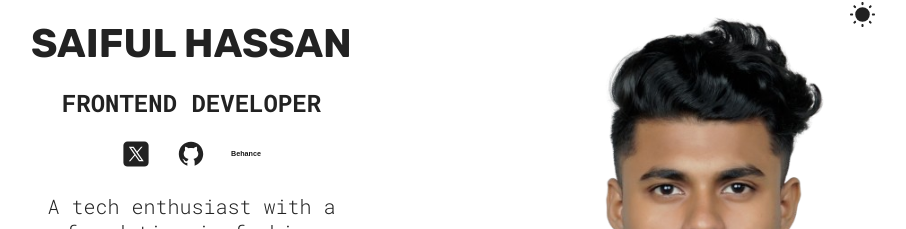
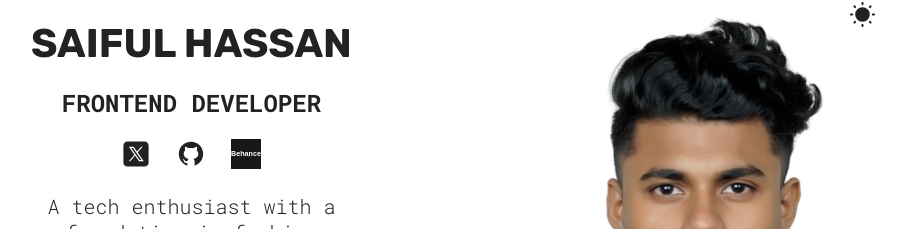
Before and after one commit to sayful-hassan/SAIFUL_HASSAN, a React (Vite) app: page / in a window 1280 px wide. Shown: the part 168-397 px from the top of the page, without its empty margins (187-1093 px from the left). Built offline with nearby package versions, Linux system fonts and the light colour scheme.

Commit message:
Issue with the name of the svg, temporary fixed

```diff
--- a/src/sections/Hero/Hero.jsx
+++ b/src/sections/Hero/Hero.jsx
@@ -17,7 +17,7 @@ function Hero() {
     const themeIcon = theme ==='light' ? sun : moon;
     const twitterIcon = theme ==='light' ? twitterLight : twitterDark;
     const githubIcon = theme ==='light' ? githubLight : githubDark;
-    const behanceIcon = theme ==='light' ? behanceLight : behanceDark;
+    const behanceIcon = theme ==='light' ? behanceDark : behanceLight;
 
   return (
     <section id="hero" className={styles.container}>
```
